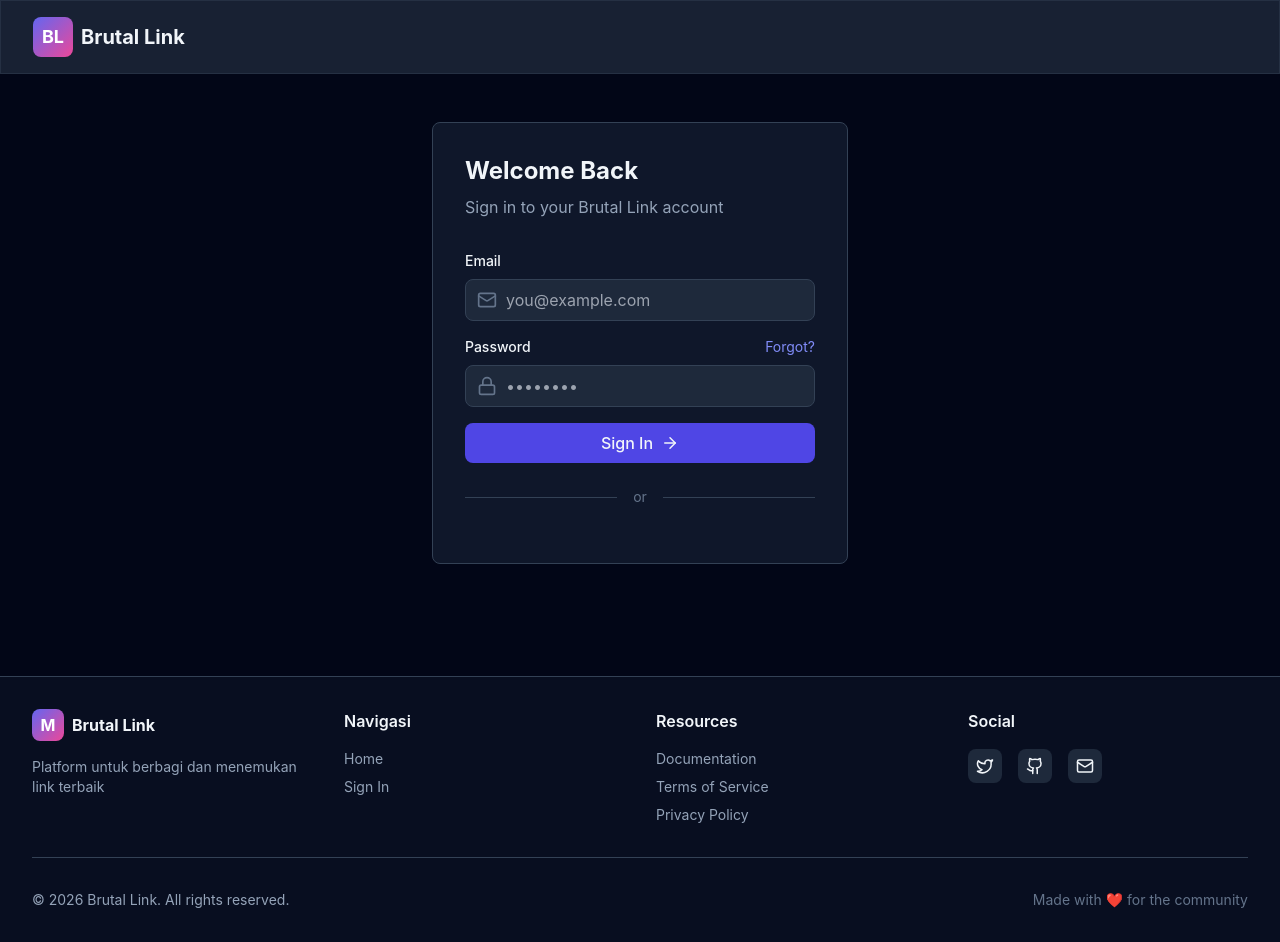
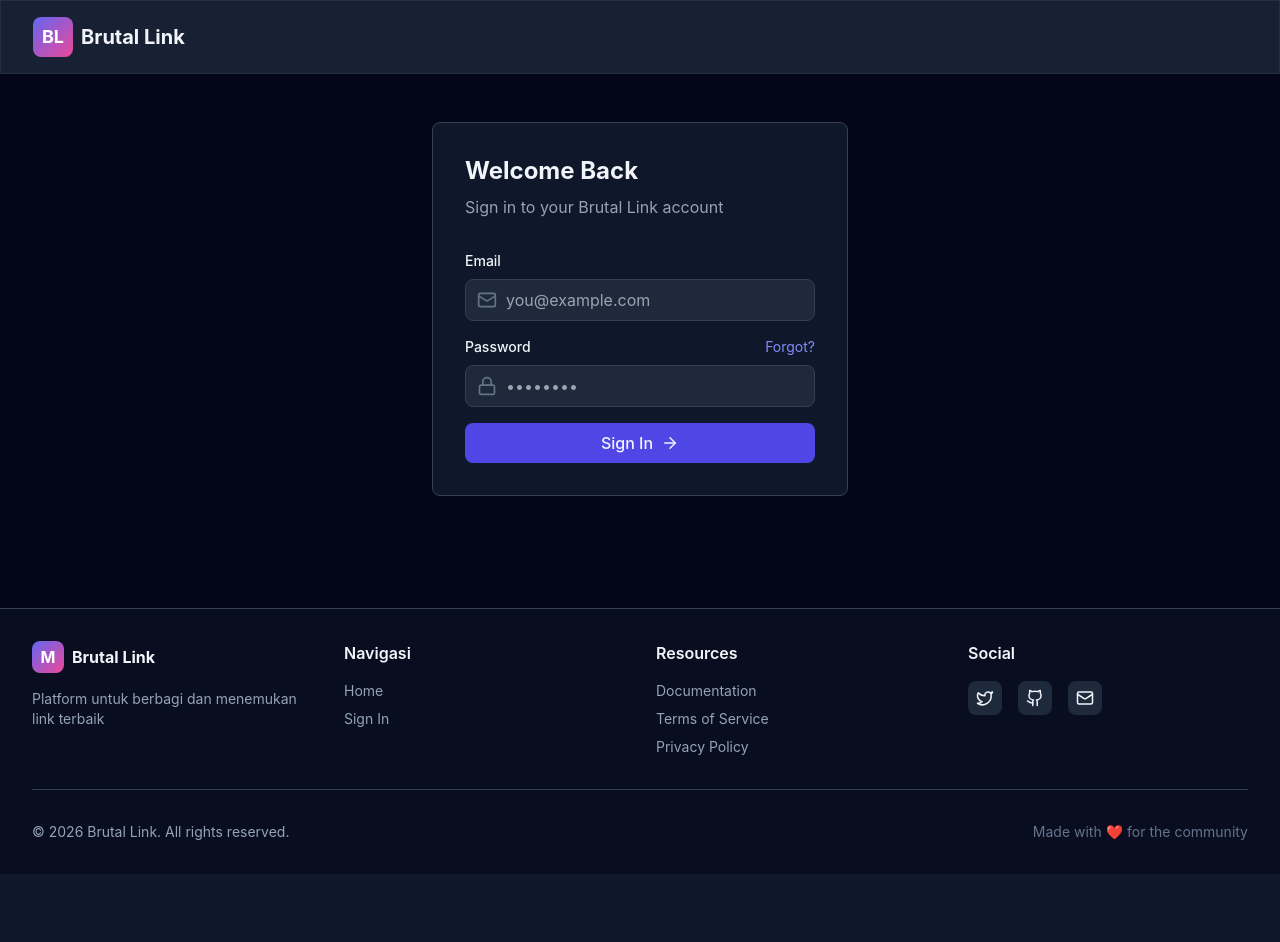
Before and after one commit to shobunkolliedanwar/mlebu-link, a Next.js app: page /auth/signin in a window 1280 px wide. After the commit the page ends 874 px from the top, so only its background shows below. Built offline with nearby package versions, Linux system fonts and the light colour scheme; no server answers.

Commit message:
delete or

```diff
--- a/app/auth/signin/page.tsx
+++ b/app/auth/signin/page.tsx
@@ -130,11 +130,11 @@
             </form>
 
             {/* Divider */}
-            <div className="flex items-center gap-4 my-6">
+            {/* <div className="flex items-center gap-4 my-6">
               <div className="flex-1 h-px bg-slate-700" />
               <span className="text-sm text-slate-500">or</span>
               <div className="flex-1 h-px bg-slate-700" />
-            </div>
+            </div> */}
 
             {/* Sign Up Link */}
             {/* <p className="text-center text-slate-400">
```
